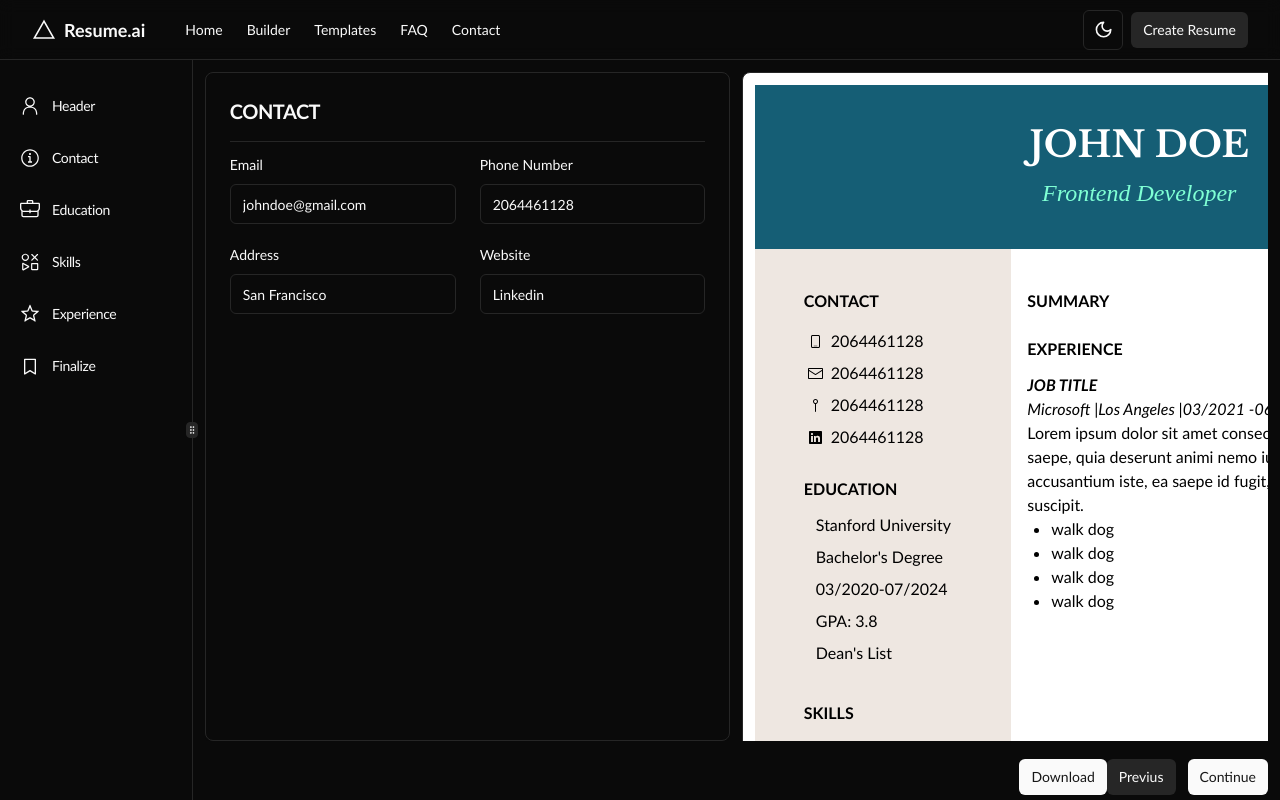
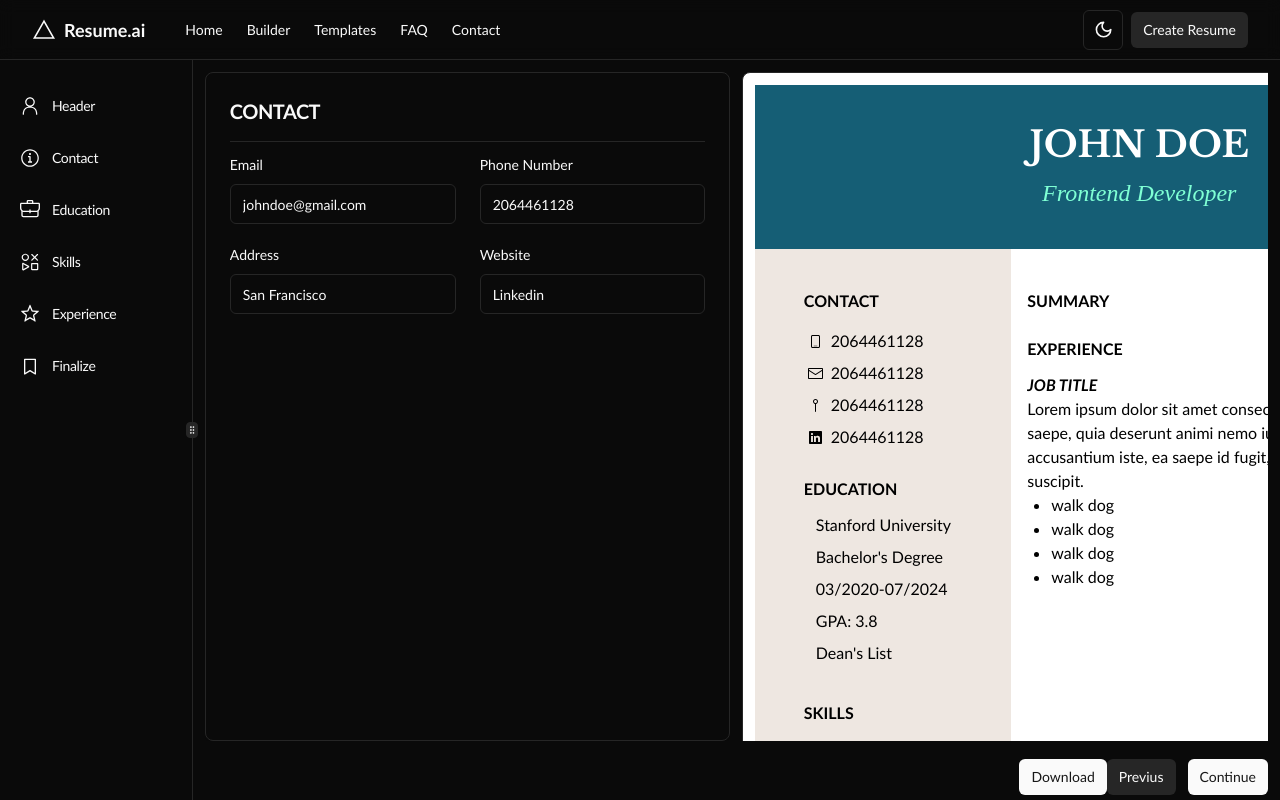
Before and after one commit to dan-begaliev/resume-builder-web-app, a React (Vite) app: page /resume-builder/contact in a window 1280 px wide. Built offline with nearby package versions, Linux system fonts and the light colour scheme; the HTML template or start-up script is replaced by a standard one; a web font is replaced by a local one.

Commit message:
fixed bugs

```diff
--- a/src/pages/ResumeBuilder/components/Preview/components/Experience.tsx
+++ b/src/pages/ResumeBuilder/components/Preview/components/Experience.tsx
@@ -9,12 +9,12 @@ function Experience() {
     <section>
       {resumeData.experience.map((exp, index) => (
         <div key={index} className="mb-2">
-          <p className="italic font-bold">JOB TITLE{exp.company.value}</p>
+          <p className="italic font-bold">JOB TITLE{exp.position.value}</p>
           <div className="flex italic">
-            <p>Microsoft |{exp.position.value}</p>
-            <p>Los Angeles |{exp.city.value}</p>
-            <p>03/2021 - {exp.startDate.value}</p>
-            <p>06/2024{exp.endDate.value}</p>
+            <p>{exp.company.value}</p>
+            <p>{exp.city.value}</p>
+            <p>{exp.startDate.value}</p>
+            <p>{exp.endDate.value}</p>
           </div>
           <p>
             Lorem ipsum dolor sit amet consectetur adipisicing elit.
```
